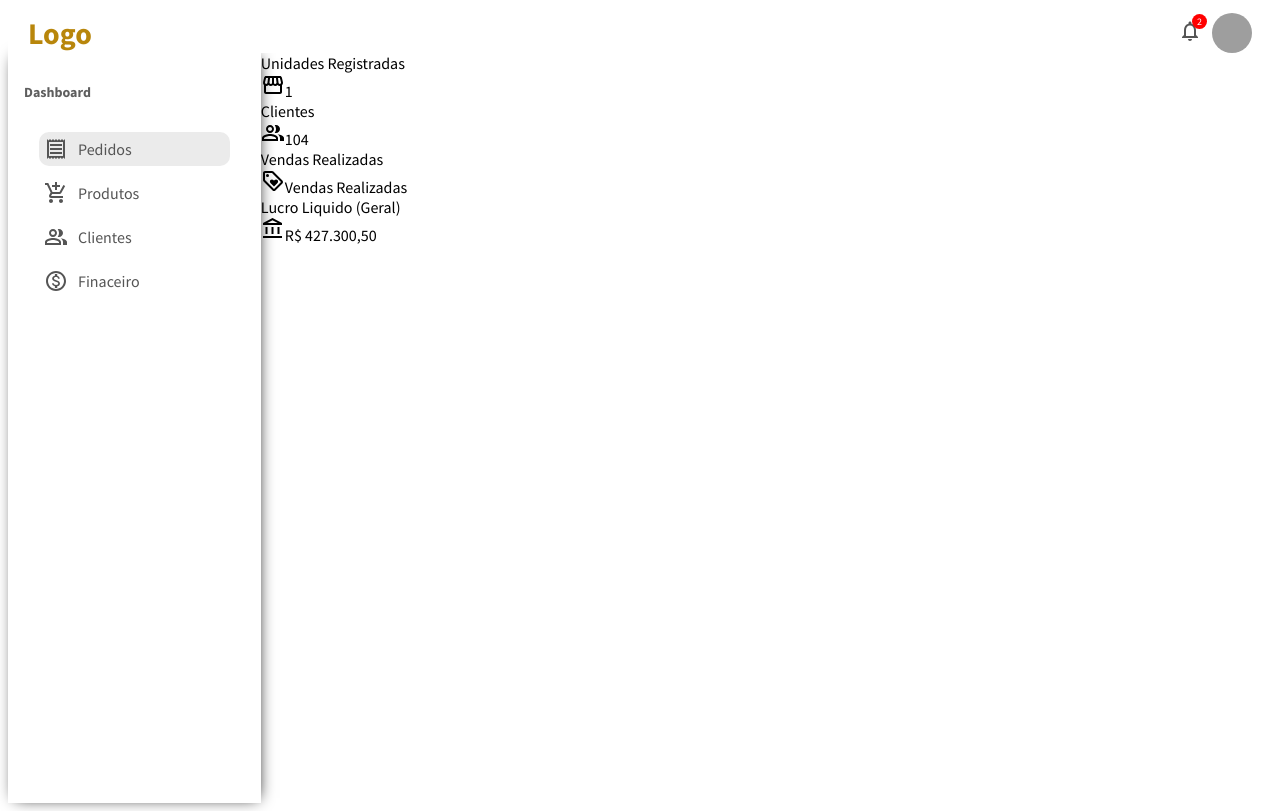
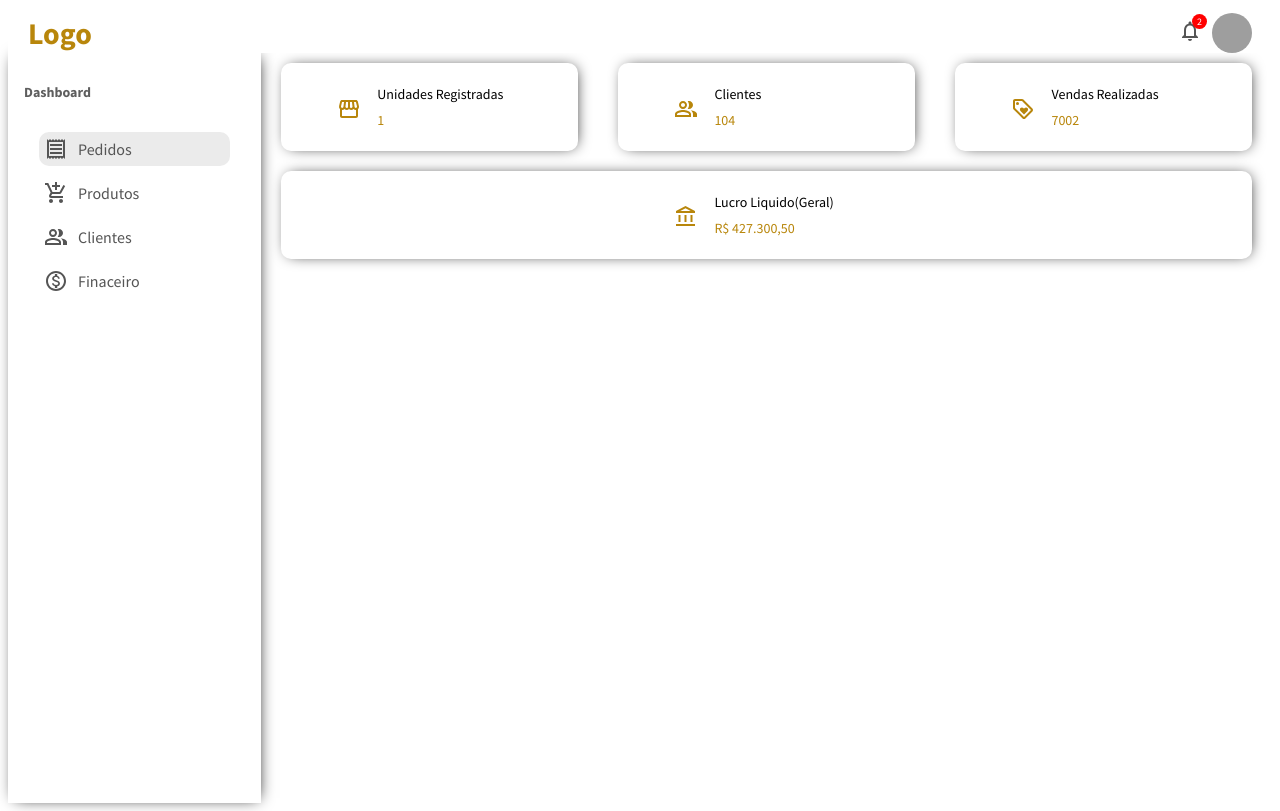
Before and after one commit to klsio22/dashboard-cms, a React (Create React App) app: page / in a window 1280 px wide. Built offline with nearby package versions, Linux system fonts and the light colour scheme; grey boxes are pictures that could not be loaded.

Commit message:
finished styles featured

```diff
--- a/src/components/featuredInfo/FeaturedInfo.jsx
+++ b/src/components/featuredInfo/FeaturedInfo.jsx
@@ -2,56 +2,63 @@ import React from "react";
 import "./featuredInfo.css";
 
 import StorefrontOutlinedIcon from "@material-ui/icons/StorefrontOutlined";
-import PeopleAltOutlinedIcon from '@material-ui/icons/PeopleAltOutlined';
-import LoyaltyOutlinedIcon from '@material-ui/icons/LoyaltyOutlined';
-import AccountBalanceOutlinedIcon from '@material-ui/icons/AccountBalanceOutlined';
+import PeopleAltOutlinedIcon from "@material-ui/icons/PeopleAltOutlined";
+import LoyaltyOutlinedIcon from "@material-ui/icons/LoyaltyOutlined";
+import AccountBalanceOutlinedIcon from "@material-ui/icons/AccountBalanceOutlined";
 export default function FeaturedInfo() {
   return (
     <div className="featured">
-      <div className="featuredItem  ">
-        <span className="featuredTitle">Unidades Registradas</span>
-        <div className="featuredRegisteredUnit">
+      <div className="featuredItem">
+        <div className="featureElements">
           <span className="featuredIcon">
             <StorefrontOutlinedIcon />
           </span>
-          <span className="featuredRate">1</span>
+          <div className="featuredRegisteredUnit">
+            <span className="featuredTitle">Unidades Registradas</span>
+            <span className="featuredRate">1</span>
+          </div>
         </div>
       </div>
 
       <div className="featuredItem  ">
-        <span className="featuredTitle">Clientes</span>
-        <div className="featuredRegisteredUnit">
+        <div className="featureElements">
           <span className="featuredIcon">
             <PeopleAltOutlinedIcon />
           </span>
-          <span className="featuredRate">104</span>
+          <div className="featuredRegisteredUnit">
+            <span className="featuredTitle">Clientes</span>
+            <span className="featuredRate">104</span>
+          </div>
         </div>
       </div>
 
       <div className="featuredItem  ">
-        <span className="featuredTitle">Vendas Realizadas</span>
-        <div className="featuredRegisteredUnit">
+        <div className="featureElements">
           <span className="featuredIcon">
             <LoyaltyOutlinedIcon />
           </span>
-          <span className="featuredRate">Vendas Realizadas</span>
+          <div className="featuredRegisteredUnit">
+            <span className="featuredTitle">Vendas Realizadas</span>
+            <span className="featuredRate">7002</span>
+          </div>
         </div>
       </div>
 
       <div className="featuredItem  ">
-        <span className="featuredTitle">Lucro Liquido (Geral)</span>
-        <div className="featuredRegisteredUnit">
+        <div className="featureElements">
           <span className="featuredIcon">
             <AccountBalanceOutlinedIcon />
           </span>
-          <span className="featuredRate">R$ 427.300,50</span>
+          <div className="featuredRegisteredUnit">
+            <span className="featuredTitle">Lucro Liquido(Geral)</span>
+            <span className="featuredRate">R$ 427.300,50</span>
+          </div>
         </div>
       </div>
 
       <div></div>
       <div></div>
       <div></div>
-
     </div>
   );
 }
--- a/src/components/featuredInfo/featuredInfo.css
+++ b/src/components/featuredInfo/featuredInfo.css
@@ -0,0 +1,41 @@
+.featured {
+  width: 100%;
+  display: flex;
+  justify-content: space-between;
+  flex-wrap: wrap;
+}
+
+.featuredItem {
+  flex: 1;
+  margin: 10px 20px;
+  border-radius: 10px;
+  cursor: pointer;
+  box-shadow: 2px 0px 15px -5px black;
+}
+
+.featureElements {
+  display: flex;
+  align-content: center;
+  justify-content: center;
+
+  margin: 2px 1rem;
+}
+
+.featuredIcon {
+  padding-top: 2rem;
+}
+
+.featuredRegisteredUnit {
+  display: flex;
+  flex-direction: column;
+  margin: 20px 1rem;
+  font-size: 14px;
+}
+.featuredTitle {
+  width: 8rem;
+  margin-bottom: 8px;
+}
+
+.featuredRate, .featuredIcon{
+  color: darkgoldenrod;
+}
```
